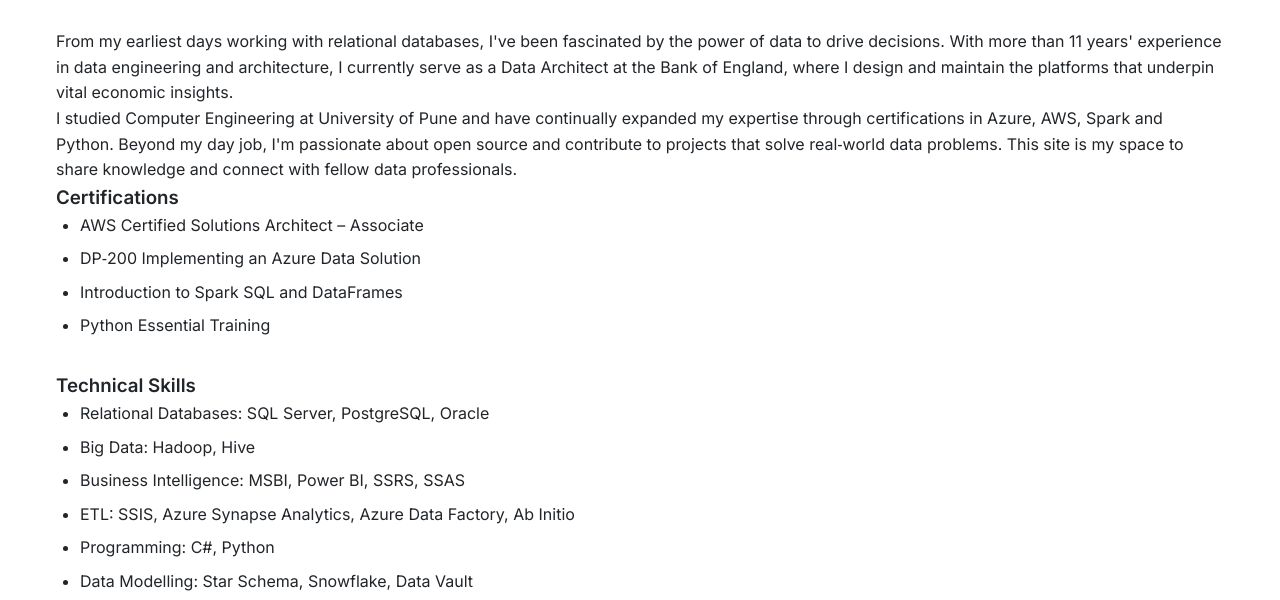
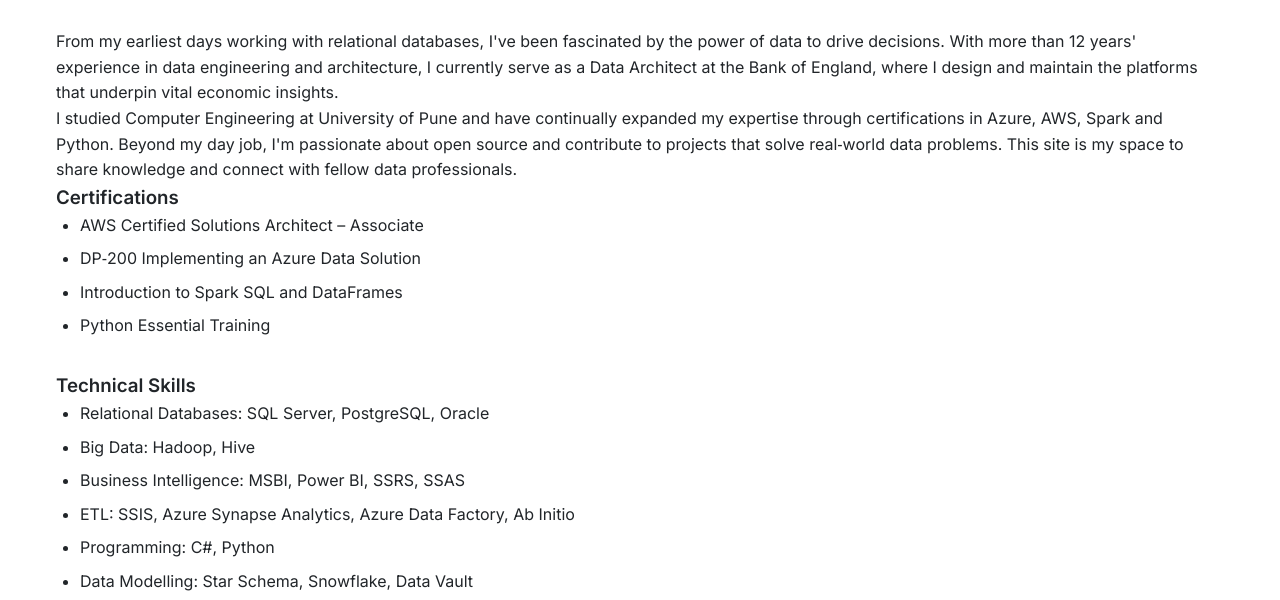
Before and after one commit to ajaynarvekar/ajaynarvekar.github.io, a plain HTML site: page about.html in a window 1280 px wide. Shown: the part 174-774 px from the top of the page. Drawn offline with Linux system fonts and the light colour scheme.

Commit message:
Update about.html

```diff
--- a/about.html
+++ b/about.html
@@ -30,7 +30,7 @@
       <p>
         From my earliest days working with relational databases, I've been
         fascinated by the power of data to drive decisions. With more than
-        11 years' experience in data engineering and architecture, I currently
+        12 years' experience in data engineering and architecture, I currently
         serve as a Data Architect at the Bank of England, where I design and
         maintain the platforms that underpin vital economic insights.
       </p>
```
